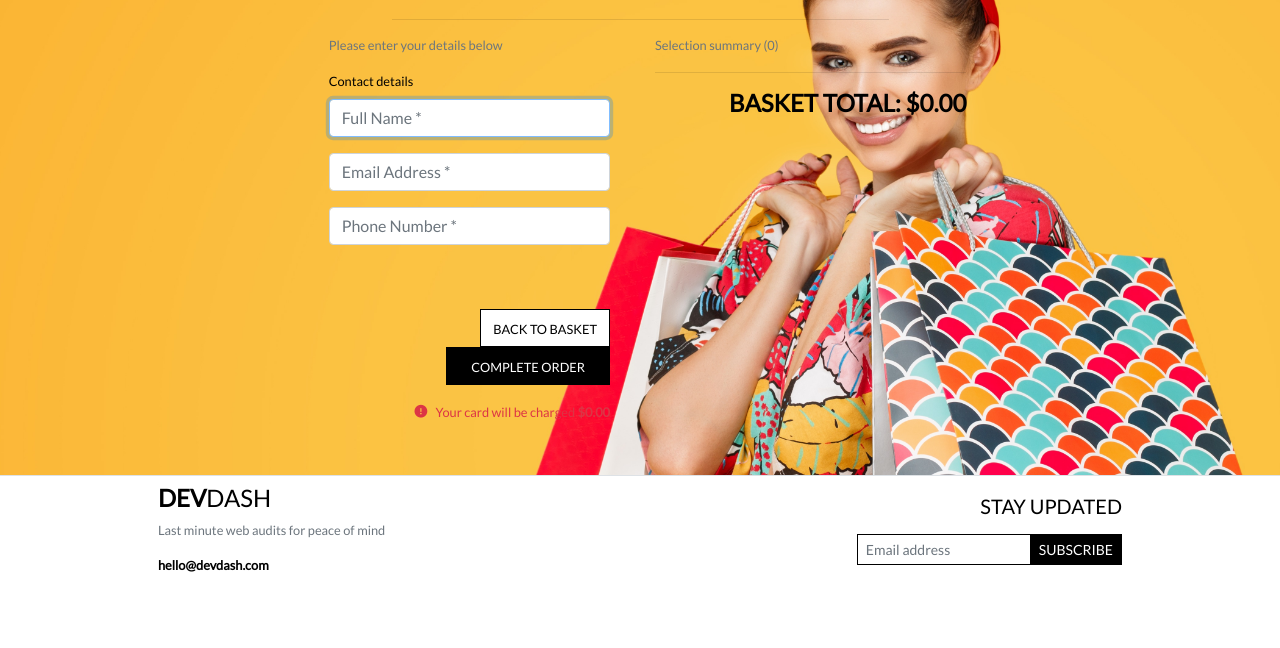
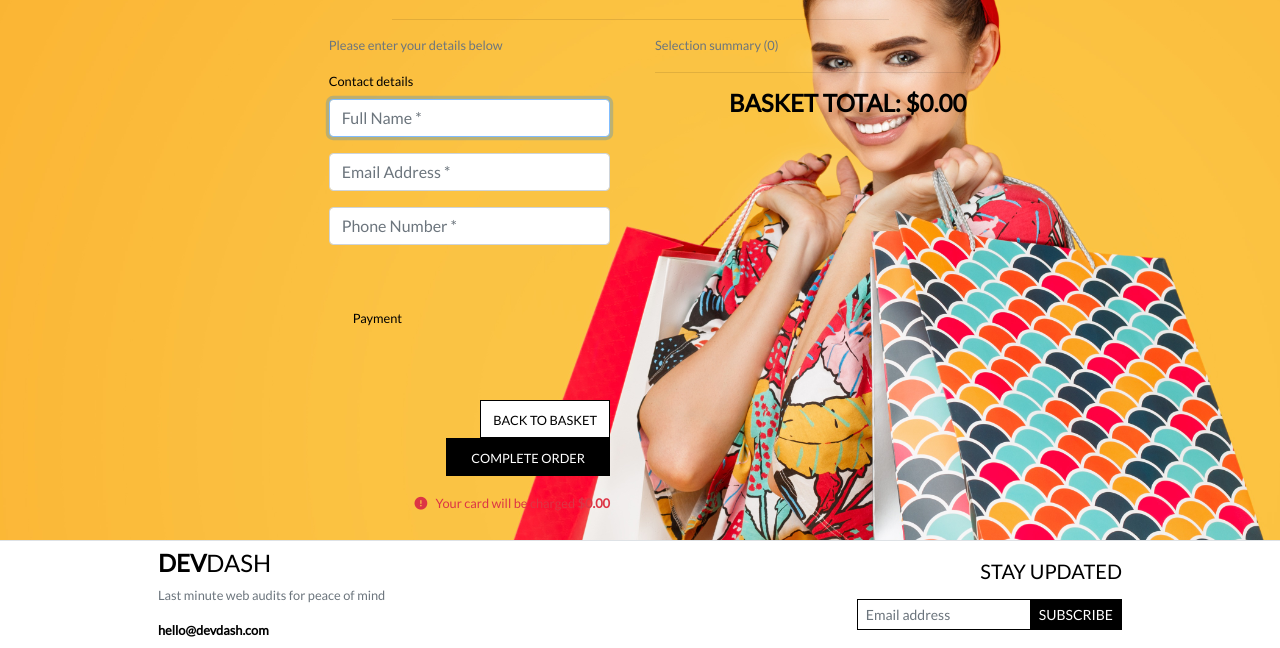
Before and after one commit to henrytitheridge-stone/devdash_project, a Django app: template checkout/templates/checkout/checkout.html in a window 1280 px wide. Shown: the part 217-865 px from the top of the page. Before the commit the page ends 789 px from the top, so only its background shows below. Run offline with Django 3.2, Linux system fonts and the light colour scheme; the template is opened without the code that fills it: values that come from a table or form of the project are taken from there, others are empty; some libraries are stand-ins or nearby versions.

Commit message:
Install Stripe, implement elements card mounting, include payment fieldset in checkout template

```diff
--- /dev/null
+++ b/checkout/static/checkout/js/stripe_elements.js
@@ -0,0 +1,45 @@
+/*
+    Core logic/payment flow for this comes from here:
+    https://stripe.com/docs/payments/accept-a-payment
+
+    CSS from here:
+    https://stripe.com/docs/stripe-js
+*/
+
+var stripePublicKey = $('#id_stripe_public_key').text().slice(1, -1);
+var clientSecret = $('#id_client_secret').text().slice(1, -1);
+var stripe = Stripe(stripePublicKey);
+var elements = stripe.elements();
+var style = {
+    base: {
+        color: '#000',
+        fontFamily: '"Helvetica Neue", Helvetica, sans-serif',
+        fontSmoothing: 'antialiased',
+        fontSize: '16px',
+        '::placeholder': {
+            color: '#aab7c4'
+        }
+    },
+    invalid: {
+        color: '#dc3545',
+        iconColor: '#dc3545'
+    }
+};
+var card = elements.create('card', {style: style});
+card.mount('#card-element');
+
+// Handle realtime validation errors on the card element
+card.addEventListener('change', function (event) {
+    var errorDiv = document.getElementById('card-errors');
+    if (event.error) {
+        var html = `
+            <span class="icon" role="alert">
+                <i class="fas fa-times"></i>
+            </span>
+            <span>${event.error.message}</span>
+        `;
+        $(errorDiv).html(html);
+    } else {
+        errorDiv.textContent = '';
+    }
+});
--- a/checkout/templates/checkout/checkout.html
+++ b/checkout/templates/checkout/checkout.html
@@ -63,6 +63,15 @@
                                     {{ order_form.phone_number|as_crispy_field }}
                                 </fieldset>
 
+                                <fieldset class="px-3">
+                                    <legend class="fieldset-label small text-black px-2 w-auto">Payment</legend>
+                                    <!-- A Stripe card element will go here -->
+                                    <div class="mb-3" id="card-element"></div>
+                                    <!-- Used to display form errors -->
+                                    <div class="mb-3 text-danger" id="card-errors" role="alert"></div>
+                                    <input type="hidden" value="{{ client_secret }}" name="client_secret">
+                                </fieldset>
+
                                 <div class="submit-button text-right mt-5 mb-2">
                                     <a href="{% url 'view_basket' %}" class="btn btn-outline-black rounded-0">
                                         <span class="text-uppercase small">Back to basket</span>
--- a/requirements.txt
+++ b/requirements.txt
@@ -22,5 +22,7 @@ pytz==2026.1.post1
 requests==2.33.1
 requests-oauthlib==2.0.0
 sqlparse==0.5.5
+stripe==15.0.1
+typing_extensions==4.15.0
 tzdata==2026.1
 urllib3==2.6.3
```
